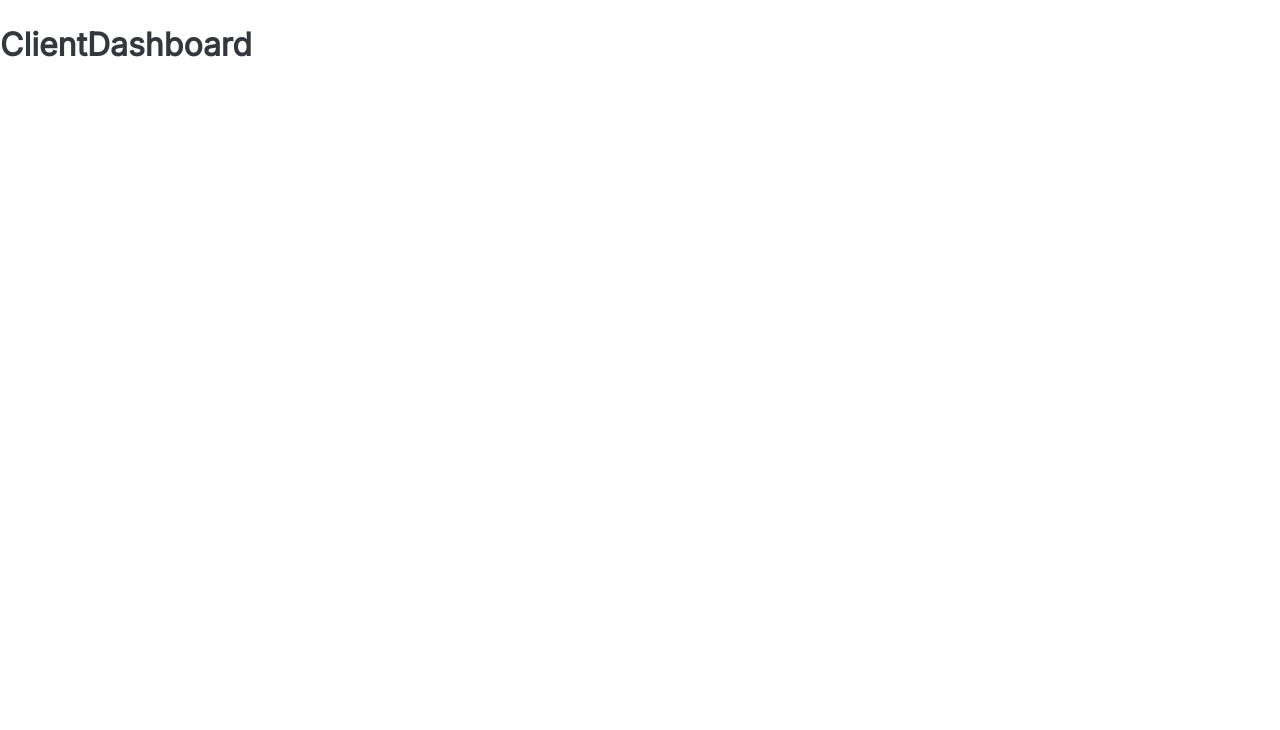
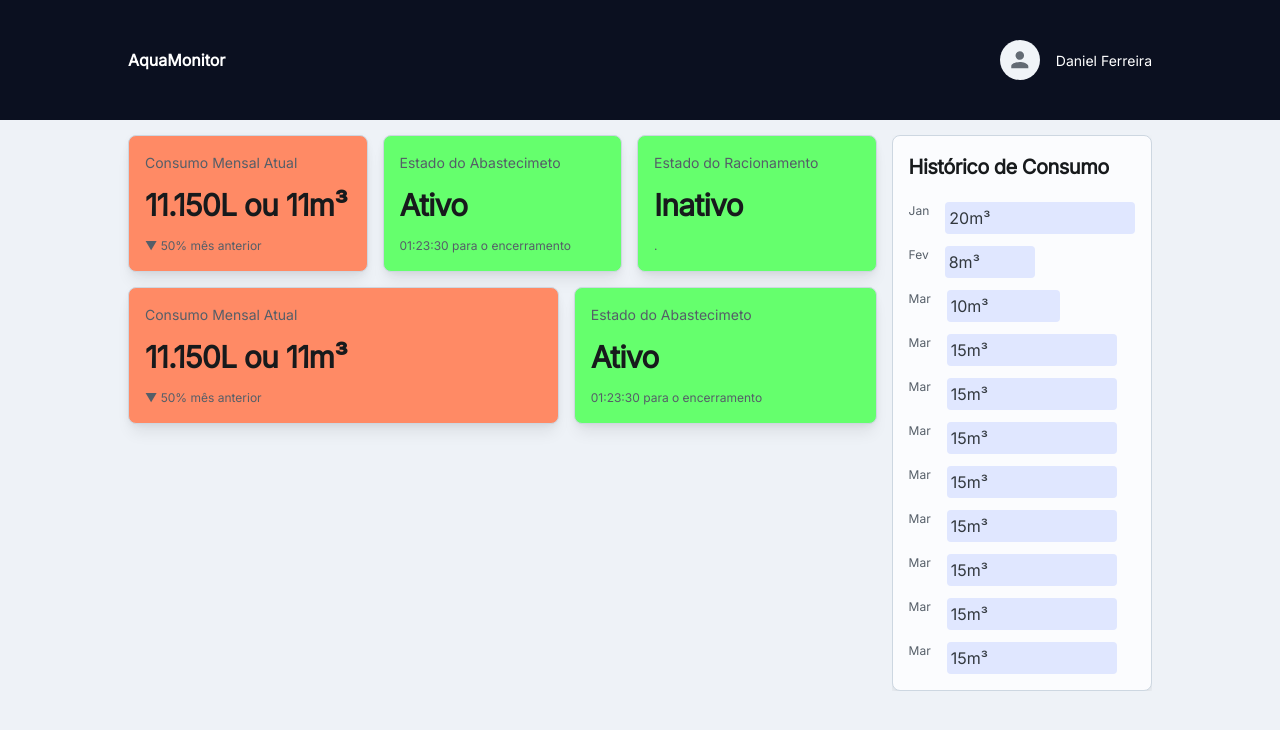
Before and after one commit to joelmirsiqueira/sistema-hidrico, a React (Vite) app in the folder frontend/: page /client in a window 1280 px wide. Shown: the top 730 px of the page. Built offline with nearby package versions, Linux system fonts and the light colour scheme.

Commit message:
feat: Tela ClientDashboard adicionada

```diff
--- /dev/null
+++ b/frontend/src/components/dashboard/BaseCard.jsx
@@ -0,0 +1,19 @@
+import { Card } from "@mui/joy";
+
+export default function BaseCard({ children, sx }) {
+  return (
+    <Card
+      sx={{
+        width: "100%",
+        height: "fit-content",
+        display: "flex",
+        flexDirection: "column",
+        boxShadow: "lg",
+        borderRadius: "md",
+        ...sx,
+      }}
+    >
+      {children}
+    </Card>
+  );
+}
--- /dev/null
+++ b/frontend/src/components/dashboard/ConsumptionCard.jsx
@@ -0,0 +1,12 @@
+import BaseCard from "./BaseCard"
+import { Typography } from "@mui/joy"
+
+export default function ConsumptionCard() {
+    return (
+        <BaseCard sx={{ bgcolor: "#ff8a65", color: "#fff" }}>
+            <Typography level="body-sm">Consumo Mensal Atual</Typography>
+            <Typography level="h2">11.150L ou 11m³</Typography>
+            <Typography level="body-xs">▼ 50% mês anterior</Typography>
+        </BaseCard>
+    )
+}
--- /dev/null
+++ b/frontend/src/components/dashboard/ConsumptionHistory.jsx
@@ -0,0 +1,30 @@
+import BaseCard from "./BaseCard"
+import { Box, Typography } from "@mui/joy"
+
+export default function ConsumptionHistory({ data }) {
+  const maxValue = Math.max(...data.map(d => d.value));
+  return (
+    <BaseCard sx={{ height: "100%" }}>
+      <Typography level="h4" mb={1}>Histórico de Consumo</Typography>
+
+
+      {data.map(item => (
+        <Box key={item.month} sx={{ display: "flex", gap: 2 }}>
+          <Typography level="body-xs">{item.month}</Typography>
+
+          <Box
+            sx={{
+              width: `${(item.value / maxValue) * 100}%`,
+              bgcolor: "#e0e7ff",
+              p: 0.5,
+              borderRadius: 4,
+            }}
+          >
+            {item.value}m³
+          </Box>
+        </Box>
+      ))}
+
+    </BaseCard>
+  );
+}
--- /dev/null
+++ b/frontend/src/components/dashboard/RationingStatusCard.jsx
@@ -0,0 +1,12 @@
+import BaseCard from "./BaseCard"
+import { Typography } from "@mui/joy"
+
+export default function RationingStatusCard() {
+    return (
+        <BaseCard sx={{ bgcolor: "#65ff6d", color: "#fff" }}>
+            <Typography level="body-sm">Estado do Racionamento</Typography>
+            <Typography level="h2">Inativo</Typography>
+            <Typography level="body-xs"> .</Typography>
+        </BaseCard>
+    )
+}
--- /dev/null
+++ b/frontend/src/components/dashboard/SupplyStatusCard.jsx
@@ -0,0 +1,13 @@
+
+import BaseCard from "./BaseCard"
+import { Typography } from "@mui/joy"
+
+export default function SupplyStatusCard() {
+    return (
+        <BaseCard sx={{ bgcolor: "#65ff6d", color: "#fff" }}>
+            <Typography level="body-sm">Estado do Abastecimeto</Typography>
+            <Typography level="h2">Ativo</Typography>
+            <Typography level="body-xs">01:23:30 para o encerramento</Typography>
+        </BaseCard>
+    )
+}
--- /dev/null
+++ b/frontend/src/components/layout/Header.jsx
@@ -0,0 +1,41 @@
+import { Box, Typography, Avatar } from "@mui/joy";
+
+export default function Header() {
+  return (
+    <Box sx={{
+      display: "flex",
+      flexDirection: "column",
+      justifyContent: "center",
+      alignItems: "center",
+      width: "100vw",
+      bgcolor: "#0b1020",
+    }}>
+      <Box
+        sx={{
+          height: "15vh",
+          width: "80%",
+          display: "flex",
+          alignItems: "center",
+          justifyContent: "space-between",
+        }}
+      >
+        <Typography fontWeight="lg"
+          sx={{
+            color: "#fff"
+          }}>
+          AquaMonitor
+        </Typography>
+
+        <Box sx={{ display: "flex", alignItems: "center", gap: 2 }}>
+          <Avatar />
+          <Typography level="body-sm"
+            sx={{
+              color: "#fff"
+            }}>
+            Daniel Ferreira
+          </Typography>
+        </Box>
+      </Box>
+    </Box>
+  );
+}
--- a/frontend/src/pages/client/ClientDashboard.jsx
+++ b/frontend/src/pages/client/ClientDashboard.jsx
@@ -1,5 +1,91 @@
+import { Box, Grid } from "@mui/joy";
+import Header from "../../components/layout/Header"
+import ConsumptionCard from "../../components/dashboard/ConsumptionCard"
+import SupplyStatusCard from "../../components/dashboard/SupplyStatusCard"
+import RationingStatusCard from "../../components/dashboard/RationingStatusCard"
+import ConsumptionHistory from "../../components/dashboard/ConsumptionHistory"
+
+const consumptionHistoryData = [
+  { month: "Jan", value: 20 },
+  { month: "Fev", value: 8 },
+  { month: "Mar", value: 10 },
+  { month: "Mar", value: 15 },
+  { month: "Mar", value: 15 },
+  { month: "Mar", value: 15 },
+  { month: "Mar", value: 15 },
+  { month: "Mar", value: 15 },
+  { month: "Mar", value: 15 },
+  { month: "Mar", value: 15 },
+  { month: "Mar", value: 15 },
+];
+
 function ClientDashboard() {
-    return <h1>ClientDashboard</h1>;
+  return (
+    <Box sx={{
+      height: "100vh",
+      bgcolor: "#eef2f7",
+      minHeight: "100vh",
+      backgroundColor: "#eef2f7",
+      overflowX: "hidden",
+    }}>
+      <Header />
+
+      <Box container sx={{
+        display: "flex",
+        flexDirection: "row",
+        gap: "15px",
+        width: "80vw",
+        margin: "auto",
+        marginTop: "15px"
+      }}>
+        {/* COLUNA ESQUERDA (3 cards) */}
+        <Box
+          sx={{
+            display: "flex",
+            flexDirection: "column",
+            flexGrow: 9,
+            rowGap: "15px"
+          }}
+        >
+          <Box sx={{
+            display: "flex",
+            flexDirection: "row",
+            gap: "15px"
+          }}
+          >
+            <ConsumptionCard />
+            <SupplyStatusCard />
+            <RationingStatusCard />
+          </Box>
+
+          <Box sx={{
+            display: "flex",
+            flexDirection: "row",
+            gap: "15px",
+          }}
+          >
+            <Box flexGrow={2}><ConsumptionCard /></Box>
+            <Box flexGrow={1}><SupplyStatusCard /></Box>
+          </Box>
+        </Box>
+
+        {/* COLUNA DIREITA (Histórico) */}
+        <Box
+          sx={{
+            flexGrow: 3,
+            overflowY: "auto"
+          }}
+        >
+          <ConsumptionHistory data={consumptionHistoryData}/>
+        </Box>
+      </Box>
+
+
+
+
+
+    </Box>
+  );
 }
 
 export default ClientDashboard;
```
Also changed, not shown: frontend/src/components/dashboard/ReportProblemCard.jsx (added), frontend/src/components/dashboard/SupplySchedule.jsx (added).
